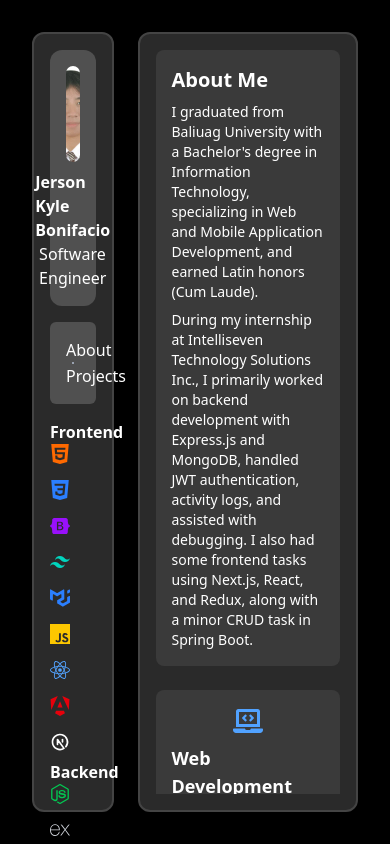
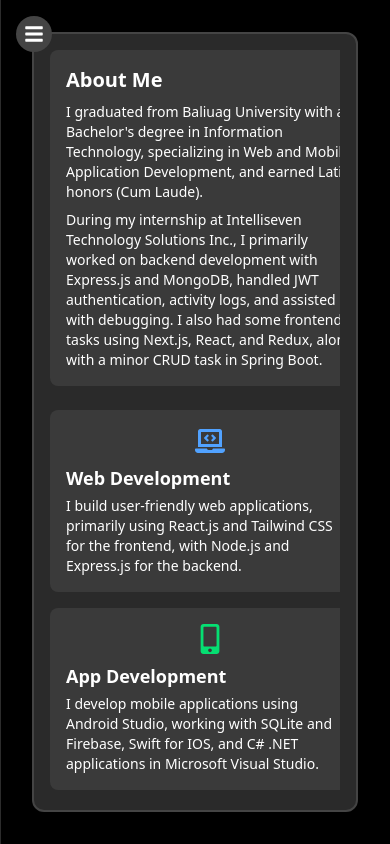
Before and after one commit to JisuKayl/JisuKayl-Personal-Portfolio, a React (Vite) app: page / in a window 390 px wide. Built offline with nearby package versions, Linux system fonts and the light colour scheme.

Commit message:
fix: adjust layout responsiveness

```diff
--- a/src/components/About.jsx
+++ b/src/components/About.jsx
@@ -20,7 +20,7 @@ const About = () => {
         </p>
       </div>
 
-      <div className="grid grid-cols-1 md:grid-cols-2 gap-4">
+      <div className="grid grid-cols-1 lg:grid-cols-2 gap-4">
         {[
           {
             icon: <FaLaptopCode className="text-3xl text-blue-400" />,
--- a/src/components/ContentSection.jsx
+++ b/src/components/ContentSection.jsx
@@ -4,10 +4,14 @@ import Projects from "./Projects";
 
 const ContentSection = () => {
   return (
-    <div className="h-full overflow-y-auto">
-      <div className="space-y-6 pb-6">
-        <About />
-        <Projects />
+    <div className="h-full overflow-y-auto overflow-x-hidden">
+      <div className="space-y-6 pb-6 min-w-[20rem]">
+        <div id="about">
+          <About />
+        </div>
+        <div id="projects">
+          <Projects />
+        </div>
       </div>
     </div>
   );
--- a/src/components/ProfileSection.jsx
+++ b/src/components/ProfileSection.jsx
@@ -41,7 +41,7 @@ import {
 
 const ProfileSection = () => {
   return (
-    <div className="text-[#ffffff]">
+    <div className="text-[#ffffff] flex flex-col h-full overflow-hidden">
       <div className="bg-[#505050] rounded-xl flex flex-col items-center p-4">
         <img
           src={profilePic}
@@ -58,10 +58,9 @@ const ProfileSection = () => {
         <a href="#projects">Projects</a>
       </div>
 
-      <div>
-        {/* <p className="font-bold text-lg">Skills</p> */}
+      <div className="flex-grow overflow-y-auto overflow-x-hidden my-4">
         <div>
-          <p className="mt-2 font-semibold">Frontend</p>
+          <p className="mt-2 font-semibold mb-1">Frontend</p>
           <div className="flex flex-wrap gap-4 text-xl">
             {[
               { icon: SiHtml5, color: "text-orange-500", title: "HTML5" },
@@ -101,11 +100,19 @@ const ProfileSection = () => {
         </div>
 
         <div>
-          <p className="mt-2 font-semibold">Backend</p>
+          <p className="mt-2 font-semibold mb-1">Backend</p>
           <div className="flex flex-wrap gap-4 text-xl">
             {[
-              { icon: SiNodedotjs, color: "text-green-500", title: "Node.js" },
-              { icon: SiExpress, color: "text-gray-300", title: "Express.js" },
+              {
+                icon: SiNodedotjs,
+                color: "text-green-500",
+                title: "Node.js",
+              },
+              {
+                icon: SiExpress,
+                color: "text-gray-300",
+                title: "Express.js",
+              },
               {
                 icon: SiSocketdotio,
                 color: "text-gray-400",
@@ -127,7 +134,7 @@ const ProfileSection = () => {
         </div>
 
         <div>
-          <p className="mt-2 font-semibold">Database</p>
+          <p className="mt-2 font-semibold mb-1">Database</p>
           <div className="flex flex-wrap gap-4 text-xl">
             {[
               { icon: SiMysql, color: "text-blue-500", title: "MySQL" },
@@ -145,7 +152,7 @@ const ProfileSection = () => {
         </div>
 
         <div>
-          <p className="mt-2 font-semibold">Others</p>
+          <p className="mt-2 font-semibold mb-1">Others</p>
           <div className="flex flex-wrap gap-4 text-xl">
             {[
               { icon: FaGitAlt, color: "text-orange-500", title: "Git" },
@@ -196,7 +203,7 @@ const ProfileSection = () => {
         </div>
       </div>
 
-      <div className="flex flex-wrap justify-center gap-6 mt-6 text-xl bg-[#505050] p-4 rounded-md">
+      <div className="flex flex-wrap justify-center gap-6 mt-auto text-xl bg-[#505050] p-4 rounded-md">
         {[
           {
             icon: FaEnvelope,
--- a/src/components/Projects.jsx
+++ b/src/components/Projects.jsx
@@ -298,7 +298,7 @@ const Projects = () => {
   return (
     <div id="projects" className="text-white">
       <h2 className="text-2xl font-bold mb-4">Projects</h2>
-      <div className="grid md:grid-cols-2 gap-6">
+      <div className="grid grid-cols-1 lg:grid-cols-2 gap-6">
         {projects.map((project, index) => (
           <div
             key={index}
@@ -313,7 +313,7 @@ const Projects = () => {
             <p className="text-sm text-gray-400">{project.category}</p>
             <p className="text-sm my-2">{project.description}</p>
             <div className="flex items-center justify-between mt-3">
-              <div className="flex space-x-3">
+              <div className="flex flex-wrap gap-3 mt-3">
                 {project.techStack.map((tech, i) => (
                   <div key={i} className="group relative">
                     <span className={`text-2xl ${tech.color}`}>
--- a/src/pages/Home.jsx
+++ b/src/pages/Home.jsx
@@ -1,15 +1,112 @@
-import React from "react";
+import React, { useRef, useEffect } from "react";
 import ProfileSection from "../components/ProfileSection";
 import ContentSection from "../components/ContentSection";
+import { FaBars, FaTimes } from "react-icons/fa";
 
 const Home = () => {
+  const [showMobileMenu, setShowMobileMenu] = React.useState(false);
+  const needsNavigationRefresh = useRef(false);
+
+  useEffect(() => {
+    const setupSmoothScrolling = () => {
+      const anchorLinks = document.querySelectorAll('a[href^="#"]');
+
+      anchorLinks.forEach((anchor) => {
+        const newAnchor = anchor.cloneNode(true);
+        if (anchor.parentNode) {
+          anchor.parentNode.replaceChild(newAnchor, anchor);
+        }
+      });
+      document.querySelectorAll('a[href^="#"]').forEach((anchor) => {
+        anchor.addEventListener("click", function (e) {
+          e.preventDefault();
+
+          const targetId = this.getAttribute("href");
+          const targetElement = document.querySelector(targetId);
+
+          if (targetElement) {
+            const mobileContent = document.getElementById("mobile-content");
+
+            if (window.innerWidth < 768 && mobileContent) {
+              const mobileContentRect = mobileContent.getBoundingClientRect();
+              const targetRect = targetElement.getBoundingClientRect();
+              const relativePosition = targetRect.top - mobileContentRect.top;
+              mobileContent.scrollTo({
+                top: relativePosition + mobileContent.scrollTop,
+                behavior: "smooth",
+              });
+            } else {
+              targetElement.scrollIntoView({
+                behavior: "smooth",
+                block: "start",
+              });
+            }
+            setShowMobileMenu(false);
+          }
+        });
+      });
+    };
+    setupSmoothScrolling();
+
+    if (showMobileMenu) {
+      needsNavigationRefresh.current = true;
+    }
+    if (showMobileMenu && needsNavigationRefresh.current) {
+      const timer = setTimeout(() => {
+        setupSmoothScrolling();
+        needsNavigationRefresh.current = false;
+      }, 100);
+      return () => clearTimeout(timer);
+    }
+    const handleResize = () => {
+      setupSmoothScrolling();
+    };
+
+    window.addEventListener("resize", handleResize);
+    return () => {
+      window.removeEventListener("resize", handleResize);
+    };
+  }, [showMobileMenu]);
+
   return (
-    <div className="h-screen bg-black flex gap-6 p-8 overflow-hidden">
-      <div className="w-1/4 h-full p-4 rounded-xl bg-[#2a2a2a] border-[#444444] border-2">
-        <ProfileSection />
-      </div>
-      <div className="w-3/4 h-full overflow-y-auto p-4 rounded-xl bg-[#2a2a2a] border-[#444444] border-2">
-        <ContentSection />
+    <div className="h-screen bg-black overflow-hidden">
+      <div className="h-full bg-black p-8 relative">
+        <button
+          onClick={() => setShowMobileMenu(!showMobileMenu)}
+          className="md:hidden fixed top-4 left-4 z-20 bg-[#444444] p-2 rounded-full text-white"
+          aria-label={showMobileMenu ? "Close menu" : "Open menu"}
+        >
+          {showMobileMenu ? <FaTimes size={20} /> : <FaBars size={20} />}
+        </button>
+
+        <div className="hidden md:flex gap-6 h-full">
+          <div className="w-1/4 min-w-[280px] h-full p-4 rounded-xl bg-[#2a2a2a] border-[#444444] border-2 overflow-y-auto overflow-x-hidden">
+            <ProfileSection />
+          </div>
+          <div className="w-3/4 h-full p-4 rounded-xl bg-[#2a2a2a] border-[#444444] border-2 overflow-y-auto overflow-x-hidden">
+            <ContentSection />
+          </div>
+        </div>
+
+        <div className="md:hidden h-full">
+          <div className="w-full h-full p-4 rounded-xl bg-[#2a2a2a] border-[#444444] border-2 overflow-y-auto overflow-x-hidden">
+            <ContentSection />
+          </div>
+
+          <div
+            className={`
+              fixed top-0 left-0 h-screen w-3/4 p-4 bg-[#2a2a2a] border-r-[#444444] border-r-2
+              transform transition-transform duration-300 ease-in-out z-10 overflow-x-hidden
+              ${showMobileMenu ? "translate-x-0" : "-translate-x-full"}
+            `}
+          >
+            <div className="pt-12 h-full flex flex-col overflow-x-hidden">
+              <div className="flex-grow overflow-y-auto overflow-x-hidden">
+                <ProfileSection />
+              </div>
+            </div>
+          </div>
+        </div>
       </div>
     </div>
   );
```
